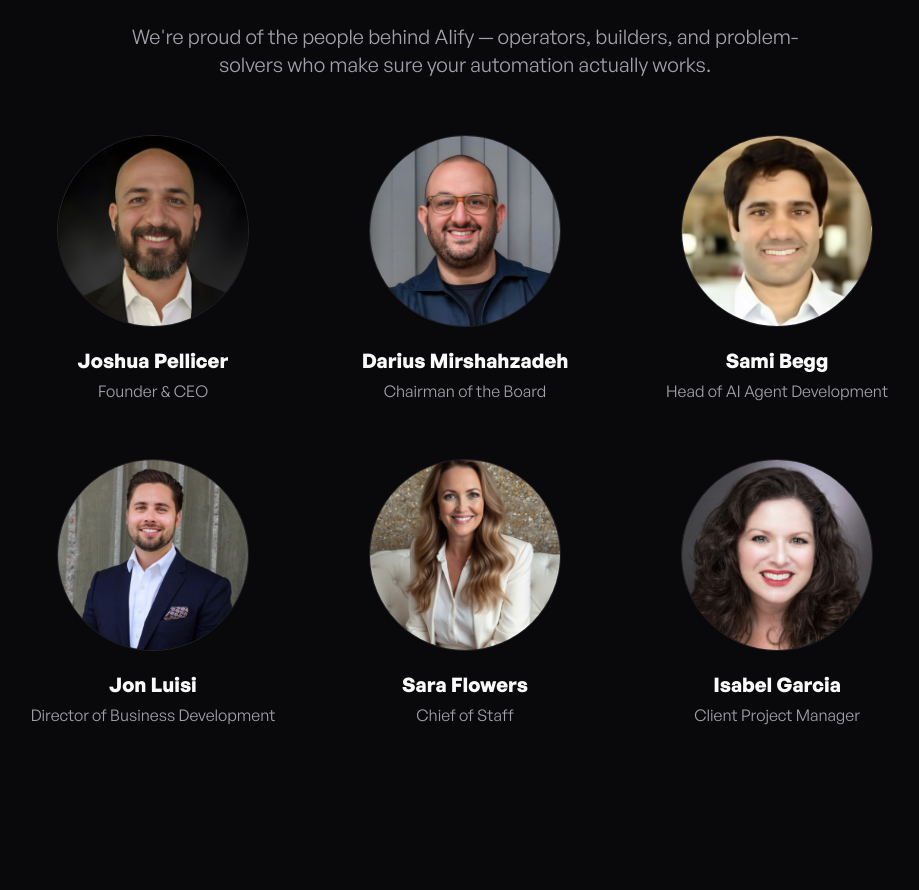
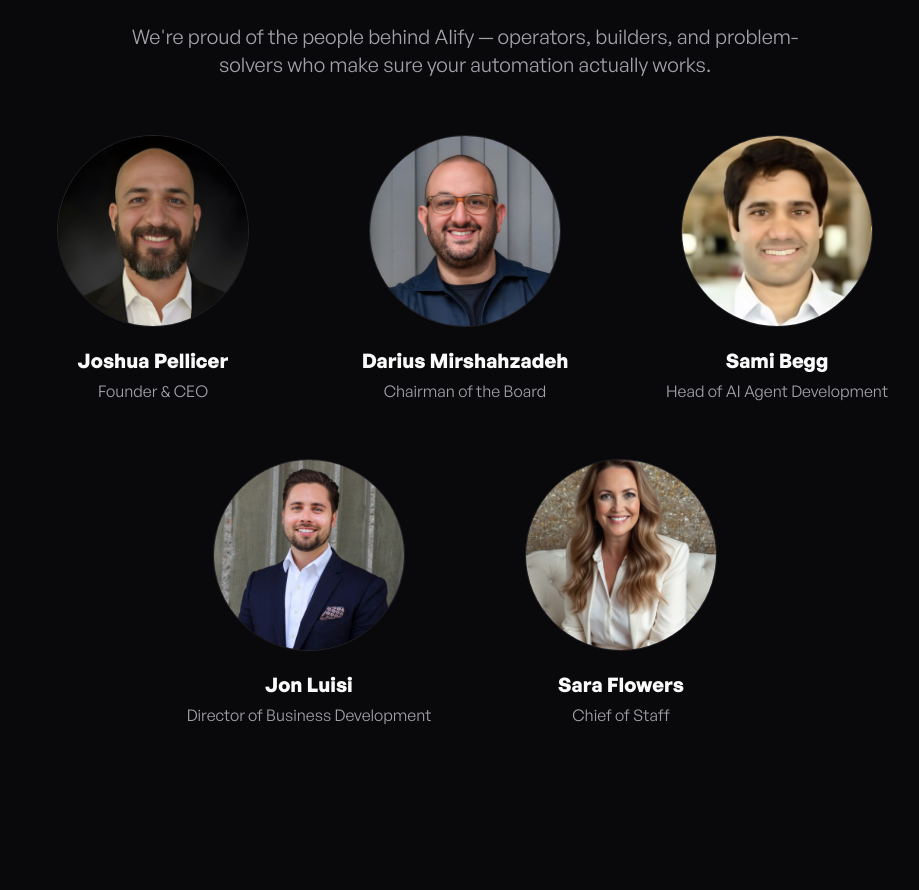
Before and after one commit to aiifyit/aiifyit.github.io, a React (Vite) app: page / in a window 1280 px wide. Shown: the part 1720-2610 px from the top of the page, without its empty margins (175-1094 px from the left). Built offline with nearby package versions, Linux system fonts and the light colour scheme.

Commit message:
Remove Isabel from team

```diff
--- a/src/components/sections/About.tsx
+++ b/src/components/sections/About.tsx
@@ -51,9 +51,12 @@
               {TEAM_SUBHEADING}
             </p>
           </div>
-          <div className="grid grid-cols-2 md:grid-cols-3 gap-x-6 gap-y-10 md:gap-x-10 md:gap-y-14 max-w-4xl mx-auto">
+          <div className="flex flex-wrap justify-center gap-x-6 gap-y-10 md:gap-x-10 md:gap-y-14 max-w-4xl mx-auto">
             {TEAM_MEMBERS.map((member) => (
-              <div key={member.name} className="flex flex-col items-center text-center">
+              <div
+                key={member.name}
+                className="flex basis-[calc((100%_-_1.5rem)/2)] flex-col items-center text-center md:basis-[calc((100%_-_5rem)/3)]"
+              >
                 <div className="w-36 h-36 sm:w-40 sm:h-40 md:w-48 md:h-48 rounded-full overflow-hidden border border-[var(--color-border-subtle)] mb-5">
                   <img
                     src={member.image}
--- a/src/data/constants.ts
+++ b/src/data/constants.ts
@@ -59,7 +59,6 @@
   { name: "Sami Begg", title: "Head of AI Agent Development", image: "/images/team/sami.jpg" },
   { name: "Jon Luisi", title: "Director of Business Development", image: "/images/team/john.jpeg" },
   { name: "Sara Flowers", title: "Chief of Staff", image: "/images/team/sara.jpg" },
-  { name: "Isabel Garcia", title: "Client Project Manager", image: "/images/team/isabel.jpg" },
 ];
 
 export const PROCESS_HEADING = "Three Steps to a Fully";
```
Also changed, not shown: public/images/team/isabel.jpg (deleted).
